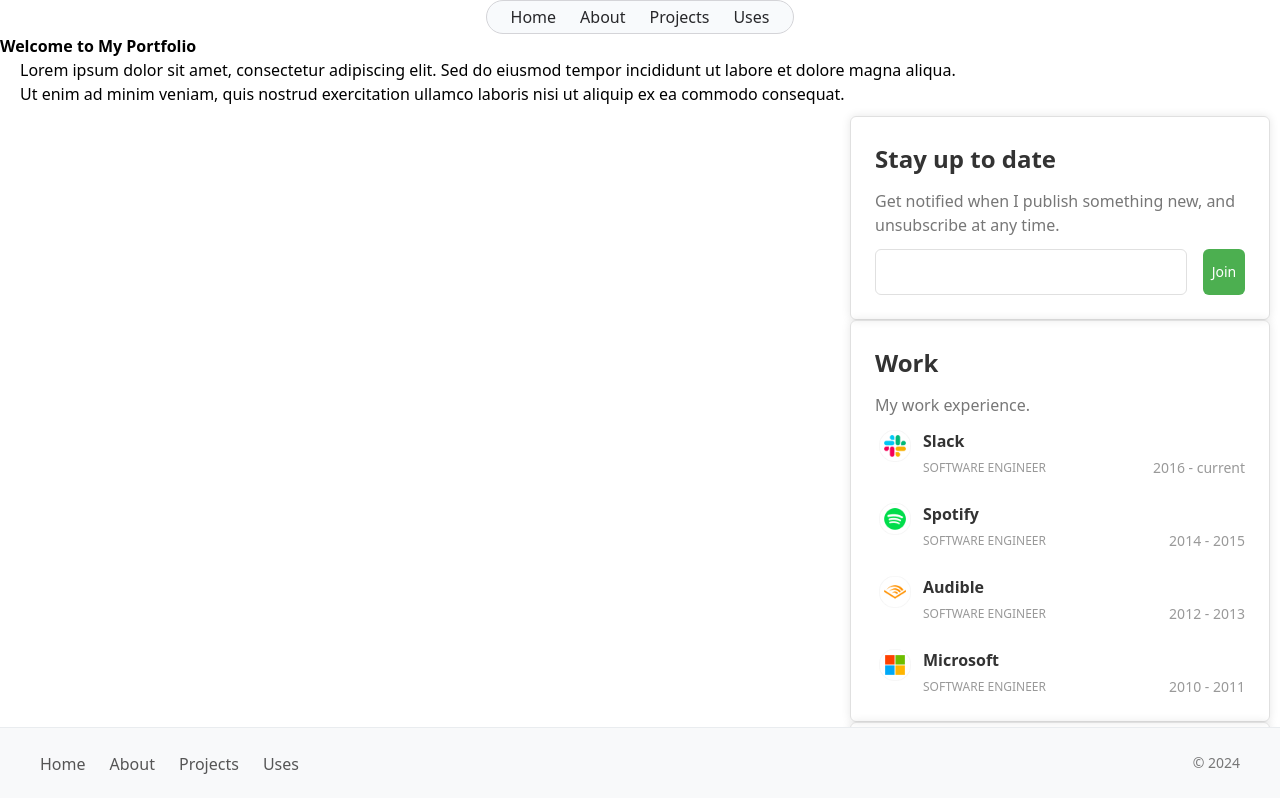
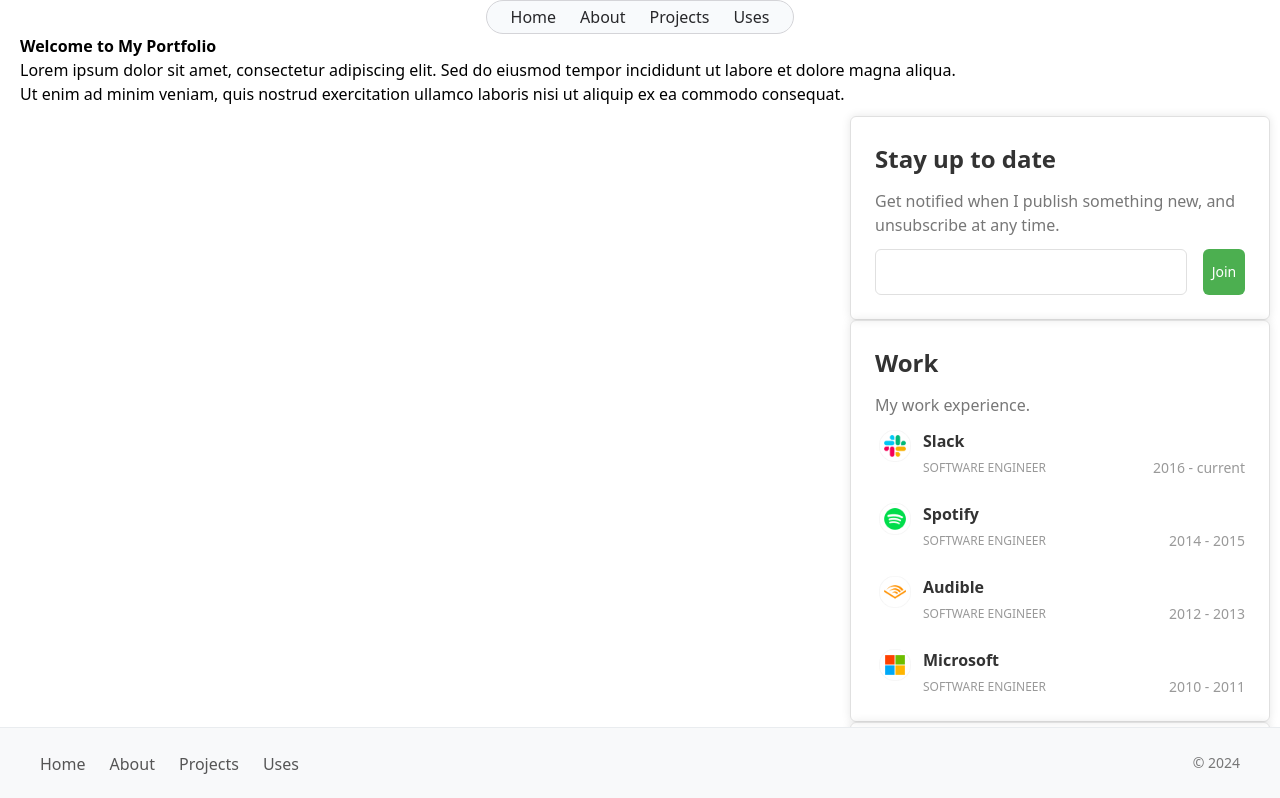
Before and after one commit to LittleExxGames/Portfolio, a Next.js app: page / in a window 1280 px wide. Shown: the top 798 px of the page. Built offline with nearby package versions, Linux system fonts and the light colour scheme.

Commit message:
Paragraph Update

```diff
--- a/src/app/page.css
+++ b/src/app/page.css
@@ -1,7 +1,3 @@
-.title{
-  font-weight: bold;
-}
-
 .About-Me{
   position: absolute;
   right: 0;
--- a/src/app/page.jsx
+++ b/src/app/page.jsx
@@ -20,7 +20,7 @@ const skills = [
 const Home = () => {
   return (
     <div className='header/footer'>
-      <h1 className='title'>Welcome to My Portfolio</h1>
+      <Paragraph title="Welcome to My Portfolio"/>
       <Paragraph text="Lorem ipsum dolor sit amet, consectetur adipiscing elit. Sed do eiusmod tempor incididunt ut labore et dolore magna aliqua." />
       <Paragraph text="Ut enim ad minim veniam, quis nostrud exercitation ullamco laboris nisi ut aliquip ex ea commodo consequat." />
       {/* Add more paragraphs as needed */}
--- a/src/components/Paragraph/Paragraph.css
+++ b/src/components/Paragraph/Paragraph.css
@@ -3,3 +3,7 @@
   max-width: 1000px;
   min-width: 200px;
  }
+
+ .paragraph h{
+  font-weight: bold;
+ }
--- a/src/components/Paragraph/Paragraph.js
+++ b/src/components/Paragraph/Paragraph.js
@@ -1,7 +1,7 @@
 import "./Paragraph.css"
 
-const Paragraph = ({ text }) => {
-  return <p className="paragraph">{text}</p>;
+const Paragraph = ({ text, title }) => {
+  return <div className="paragraph"><h>{title}</h><p>{text}</p></div>;
 };
 
 export default Paragraph;
```
